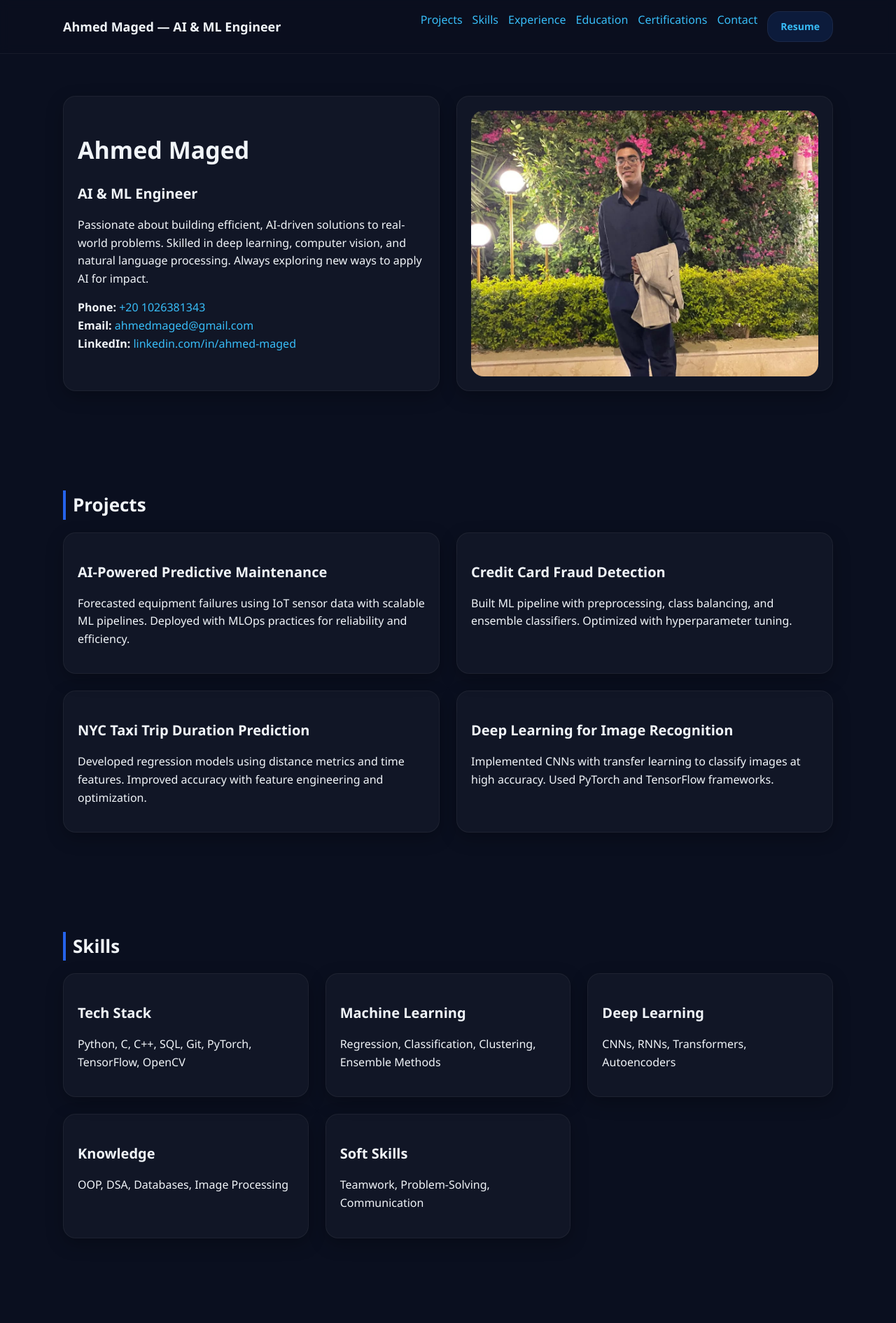
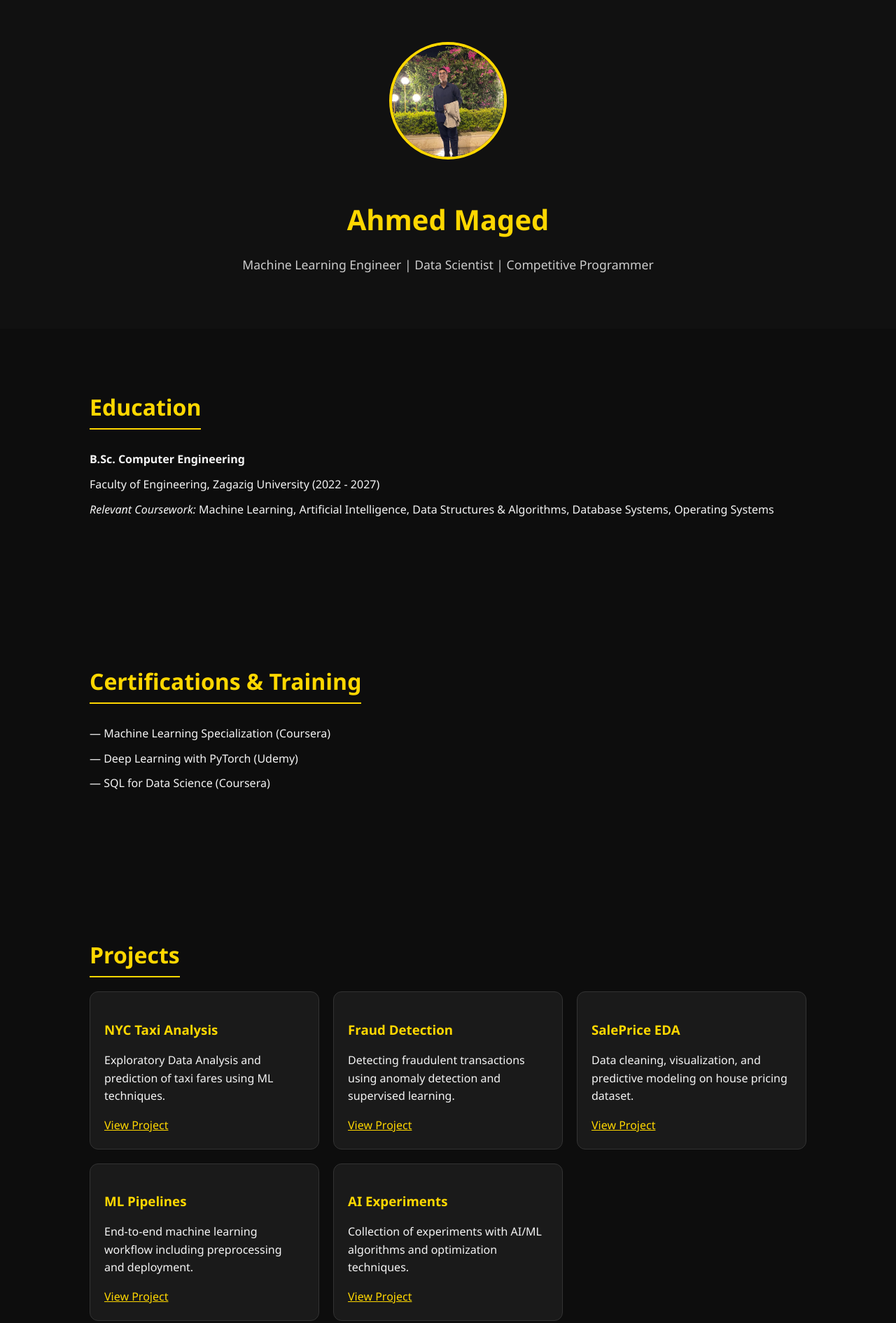
Before and after one commit to Ahmd00z/profile3, a plain HTML site: page index.html in a window 1280 px wide. Shown: the top 1891 px of the page at 70% size. Drawn offline with Linux system fonts and the light colour scheme.

Commit message:
Update index.html

```diff
--- a/index.html
+++ b/index.html
@@ -1,239 +1,158 @@
 <!DOCTYPE html>
 <html lang="en">
 <head>
-  <meta charset="utf-8" />
-  <meta name="viewport" content="width=device-width, initial-scale=1" />
-  <title>Ahmed Maged — AI & ML Engineer</title>
-  <meta name="description" content="Portfolio of Ahmed Maged, an AI & ML Engineer specializing in machine learning, computer vision, and NLP." />
-  <meta name="theme-color" content="#2563eb" />
-
+  <meta charset="UTF-8">
+  <meta name="viewport" content="width=device-width, initial-scale=1.0">
+  <title>Ahmed Maged | Portfolio</title>
+  <link href="https://cdnjs.cloudflare.com/ajax/libs/font-awesome/6.4.0/css/all.min.css" rel="stylesheet">
   <style>
-    :root {
-      --bg: #0a0f1f;
-      --card: #11172d;
-      --muted: #94a3b8;
-      --text: #f1f5f9;
-      --brand: #2563eb;
-      --accent: #38bdf8;
-      --radius: 18px;
-      --shadow: 0 8px 24px rgba(0,0,0,.25);
-      --font: 'Segoe UI', Roboto, Ubuntu, Cantarell, sans-serif;
-    }
-
-    * { box-sizing: border-box; }
     body {
+      font-family: 'Segoe UI', Tahoma, Geneva, Verdana, sans-serif;
       margin: 0;
-      font-family: var(--font);
-      color: var(--text);
-      background: var(--bg);
+      background: #0d0d0d;
+      color: #f5f5f5;
       line-height: 1.6;
     }
-
-    a { color: var(--accent); text-decoration: none; }
-    a:hover { text-decoration: underline; }
-
-    .container { width: min(1100px, 92%); margin: 0 auto; }
-
-    header.nav {
-      position: sticky;
-      top: 0;
-      background: rgba(10,15,31,.9);
-      border-bottom: 1px solid rgba(255,255,255,.05);
-      backdrop-filter: blur(8px);
-      z-index: 50;
+    header {
+      background: #111;
+      color: gold;
+      padding: 60px 20px;
+      text-align: center;
     }
-    .nav-inner {
-      display: flex;
-      justify-content: space-between;
-      align-items: center;
-      padding: 16px 0;
-      gap: 14px;
+    header img {
+      width: 160px;
+      height: 160px;
+      border-radius: 50%;
+      border: 4px solid gold;
+      margin-bottom: 20px;
     }
-    .brand { font-weight: 700; font-size: 18px; }
-    nav.nav-links { display: flex; gap: 14px; flex-wrap: wrap; }
-
-    .btn {
-      padding: 10px 18px;
-      border-radius: var(--radius);
-      border: 1px solid rgba(255,255,255,.06);
-      background: rgba(37,99,235,.15);
-      font-weight: 600;
-      font-size: 14px;
+    header h1 {
+      font-size: 2.5rem;
+      margin-bottom: 10px;
     }
-    .btn:hover { background: rgba(37,99,235,.3); }
-
-    section { padding: 60px 0; }
-    h1 { font-size: 34px; margin-bottom: 10px; }
-    h2 { font-size: 26px; margin-bottom: 18px; border-left: 4px solid var(--brand); padding-left: 10px; }
-    h3 { font-size: 20px; margin-bottom: 10px; }
-
-    .grid { display: grid; gap: 24px; }
-    .grid.cols-2 { grid-template-columns: 1fr 1fr; }
-    .grid.cols-3 { grid-template-columns: repeat(3, 1fr); }
-    @media(max-width: 850px) {
-      .grid.cols-2, .grid.cols-3 { grid-template-columns: 1fr; }
-      .nav-inner { flex-direction: column; align-items: flex-start; gap: 10px; }
+    header p {
+      font-size: 1.1rem;
+      color: #ccc;
     }
-
-    .card {
+    section {
+      padding: 60px 10%;
+    }
+    h2 {
+      font-size: 2rem;
+      margin-bottom: 20px;
+      color: gold;
+      border-bottom: 2px solid gold;
+      display: inline-block;
+      padding-bottom: 5px;
+    }
+    .education, .certifications, .projects {
+      margin-bottom: 50px;
+    }
+    .education p, .certifications p {
+      margin: 10px 0;
+    }
+    .projects-grid {
+      display: grid;
+      grid-template-columns: repeat(auto-fit, minmax(250px, 1fr));
+      gap: 20px;
+    }
+    .project-card {
+      background: #1a1a1a;
       padding: 20px;
-      border-radius: var(--radius);
-      background: rgba(255,255,255,.03);
-      border: 1px solid rgba(255,255,255,.05);
-      box-shadow: var(--shadow);
-      transition: transform .3s ease, background .3s ease;
+      border-radius: 12px;
+      border: 1px solid #333;
+      transition: transform 0.3s ease;
     }
-    .card:hover { transform: translateY(-6px); background: rgba(255,255,255,.06); }
-
-    .profile-img {
-      width: 100%;
-      max-height: 380px;
-      border-radius: var(--radius);
-      object-fit: cover;
-      display: block;
+    .project-card:hover {
+      transform: translateY(-5px);
+      border: 1px solid gold;
     }
-
+    .project-card h3 {
+      color: gold;
+      margin-bottom: 10px;
+    }
     footer {
+      background: #111;
+      padding: 30px;
       text-align: center;
-      padding: 30px 0;
-      color: var(--muted);
-      font-size: 14px;
-      margin-top: 30px;
+    }
+    .social-icons a {
+      color: gold;
+      margin: 0 15px;
+      font-size: 1.5rem;
+      transition: color 0.3s ease;
+    }
+    .social-icons a:hover {
+      color: #fff;
+    }
+    .contact {
+      margin-top: 15px;
+      color: #ccc;
     }
   </style>
 </head>
 <body>
-  <!-- Navbar -->
-  <header class="nav">
-    <div class="container nav-inner">
-      <div class="brand">Ahmed Maged — AI & ML Engineer</div>
-      <nav class="nav-links">
-        <a href="#projects">Projects</a>
-        <a href="#skills">Skills</a>
-        <a href="#experience">Experience</a>
-        <a href="#education">Education</a>
-        <a href="#certs">Certifications</a>
-        <a href="#contact">Contact</a>
-        <a class="btn" href="#">Resume</a>
-      </nav>
-    </div>
+  <header>
+    <img src="profile.jpg" alt="Profile Picture">
+    <h1>Ahmed Maged</h1>
+    <p>Machine Learning Engineer | Data Scientist | Competitive Programmer</p>
   </header>
 
-  <main>
-    <!-- Hero -->
-    <section class="hero">
-      <div class="container grid cols-2">
-        <div class="card">
-          <h1>Ahmed Maged</h1>
-          <h3>AI & ML Engineer</h3>
-          <p>Passionate about building efficient, AI-driven solutions to real-world problems. Skilled in deep learning, computer vision, and natural language processing. Always exploring new ways to apply AI for impact.</p>
-          <p>
-            <b>Phone:</b> <a href="tel:+201026381343">+20 1026381343</a><br>
-            <b>Email:</b> <a href="mailto:ahmedmaged@gmail.com">ahmedmaged@gmail.com</a><br>
-            <b>LinkedIn:</b> <a href="#">linkedin.com/in/ahmed-maged</a>
-          </p>
-        </div>
-        <div class="card">
-          <img class="profile-img" src="profile.jpg" alt="Profile photo of Ahmed Maged">
-        </div>
+  <section class="education">
+    <h2>Education</h2>
+    <p><strong>B.Sc. Computer Engineering</strong></p>
+    <p>Faculty of Engineering, Zagazig University (2022 - 2027)</p>
+    <p><em>Relevant Coursework:</em> Machine Learning, Artificial Intelligence, Data Structures & Algorithms, Database Systems, Operating Systems</p>
+  </section>
+
+  <section class="certifications">
+    <h2>Certifications & Training</h2>
+    <p>— Machine Learning Specialization (Coursera)</p>
+    <p>— Deep Learning with PyTorch (Udemy)</p>
+    <p>— SQL for Data Science (Coursera)</p>
+  </section>
+
+  <section class="projects">
+    <h2>Projects</h2>
+    <div class="projects-grid">
+      <div class="project-card">
+        <h3>NYC Taxi Analysis</h3>
+        <p>Exploratory Data Analysis and prediction of taxi fares using ML techniques.</p>
+        <a href="https://github.com/Ahmd00z/nyc-taxi" target="_blank" style="color:gold;">View Project</a>
       </div>
-    </section>
-
-    <!-- Projects -->
-    <section id="projects">
-      <div class="container">
-        <h2>Projects</h2>
-        <div class="grid cols-2">
-          <div class="card">
-            <h3>AI-Powered Predictive Maintenance</h3>
-            <p>Forecasted equipment failures using IoT sensor data with scalable ML pipelines. Deployed with MLOps practices for reliability and efficiency.</p>
-          </div>
-          <div class="card">
-            <h3>Credit Card Fraud Detection</h3>
-            <p>Built ML pipeline with preprocessing, class balancing, and ensemble classifiers. Optimized with hyperparameter tuning.</p>
-          </div>
-          <div class="card">
-            <h3>NYC Taxi Trip Duration Prediction</h3>
-            <p>Developed regression models using distance metrics and time features. Improved accuracy with feature engineering and optimization.</p>
-          </div>
-          <div class="card">
-            <h3>Deep Learning for Image Recognition</h3>
-            <p>Implemented CNNs with transfer learning to classify images at high accuracy. Used PyTorch and TensorFlow frameworks.</p>
-          </div>
-        </div>
+      <div class="project-card">
+        <h3>Fraud Detection</h3>
+        <p>Detecting fraudulent transactions using anomaly detection and supervised learning.</p>
+        <a href="https://github.com/Ahmd00z/fraud-detection" target="_blank" style="color:gold;">View Project</a>
       </div>
-    </section>
-
-    <!-- Skills -->
-    <section id="skills">
-      <div class="container">
-        <h2>Skills</h2>
-        <div class="grid cols-3">
-          <div class="card"><h3>Tech Stack</h3><p>Python, C, C++, SQL, Git, PyTorch, TensorFlow, OpenCV</p></div>
-          <div class="card"><h3>Machine Learning</h3><p>Regression, Classification, Clustering, Ensemble Methods</p></div>
-          <div class="card"><h3>Deep Learning</h3><p>CNNs, RNNs, Transformers, Autoencoders</p></div>
-          <div class="card"><h3>Knowledge</h3><p>OOP, DSA, Databases, Image Processing</p></div>
-          <div class="card"><h3>Soft Skills</h3><p>Teamwork, Problem-Solving, Communication</p></div>
-        </div>
+      <div class="project-card">
+        <h3>SalePrice EDA</h3>
+        <p>Data cleaning, visualization, and predictive modeling on house pricing dataset.</p>
+        <a href="https://github.com/Ahmd00z/Machine-learning-projects" target="_blank" style="color:gold;">View Project</a>
       </div>
-    </section>
-
-    <!-- Experience -->
-    <section id="experience">
-      <div class="container">
-        <h2>Experience</h2>
-        <div class="card">
-          <h3>Freelance AI & ML Projects</h3>
-          <p>Implemented ML pipelines, deployed scalable AI solutions, and collaborated on academic-level research projects.</p>
-        </div>
+      <div class="project-card">
+        <h3>ML Pipelines</h3>
+        <p>End-to-end machine learning workflow including preprocessing and deployment.</p>
+        <a href="https://github.com/Ahmd00z/Machine-learning-projects" target="_blank" style="color:gold;">View Project</a>
       </div>
-    </section>
-
-    <!-- Education -->
-    <section id="education">
-      <div class="container">
-        <h2>Education</h2>
-        <div class="card">
-          <h3>B.Sc. Computer Engineering</h3>
-          <p>Faculty of Engineering, Zagazig University (2022 - 2027)</p>
-          <p>Relevant Coursework: Machine Learning, Artificial Intelligence, Data Structures, Operating Systems</p>
-        </div>
+      <div class="project-card">
+        <h3>AI Experiments</h3>
+        <p>Collection of experiments with AI/ML algorithms and optimization techniques.</p>
+        <a href="https://github.com/Ahmd00z/Machine-learning-projects" target="_blank" style="color:gold;">View Project</a>
       </div>
-    </section>
-
-    <!-- Certifications -->
-    <section id="certs">
-      <div class="container">
-        <h2>Certifications & Training</h2>
-        <div class="grid cols-2">
-          <div class="card">AI Summer Training — ITI (2025)</div>
-          <div class="card">Microsoft ML Training — DEPI (2025)</div>
-          <div class="card">Generative AI Training — ITI (2025)</div>
-          <div class="card">Machine Learning Diploma — CSkilled (2025)</div>
-          <div class="card">Deep Learning & System Design Diploma — CSkilled (2025)</div>
-        </div>
-      </div>
-    </section>
-
-    <!-- Contact -->
-    <section id="contact">
-      <div class="container">
-        <h2>Contact</h2>
-        <div class="card">
-          <p>Email: <a href="mailto:ahmedmaged@gmail.com">ahmedmaged@gmail.com</a></p>
-          <p>Phone: <a href="tel:+201026381343">+20 1026381343</a></p>
-          <p>LinkedIn: <a href="#">linkedin.com/in/ahmed-maged</a></p>
-        </div>
-      </div>
-    </section>
-  </main>
+    </div>
+  </section>
 
   <footer>
-    <p>© <span id="year"></span> Ahmed Maged. All rights reserved.</p>
+    <div class="social-icons">
+      <a href="https://github.com/Ahmd00z" target="_blank"><i class="fab fa-github"></i></a>
+      <a href="https://linkedin.com/in/ahmed-maged" target="_blank"><i class="fab fa-linkedin"></i></a>
+      <a href="mailto:ahmedmaged@gmail.com"><i class="fas fa-envelope"></i></a>
+    </div>
+    <div class="contact">
+      <p><i class="fas fa-phone"></i> 01026381343</p>
+    </div>
+    <p style="color:#666; margin-top:10px;">© 2025 Ahmed Maged. All rights reserved.</p>
   </footer>
-
-  <script>
-    document.getElementById('year').textContent = new Date().getFullYear();
-  </script>
 </body>
 </html>
```
